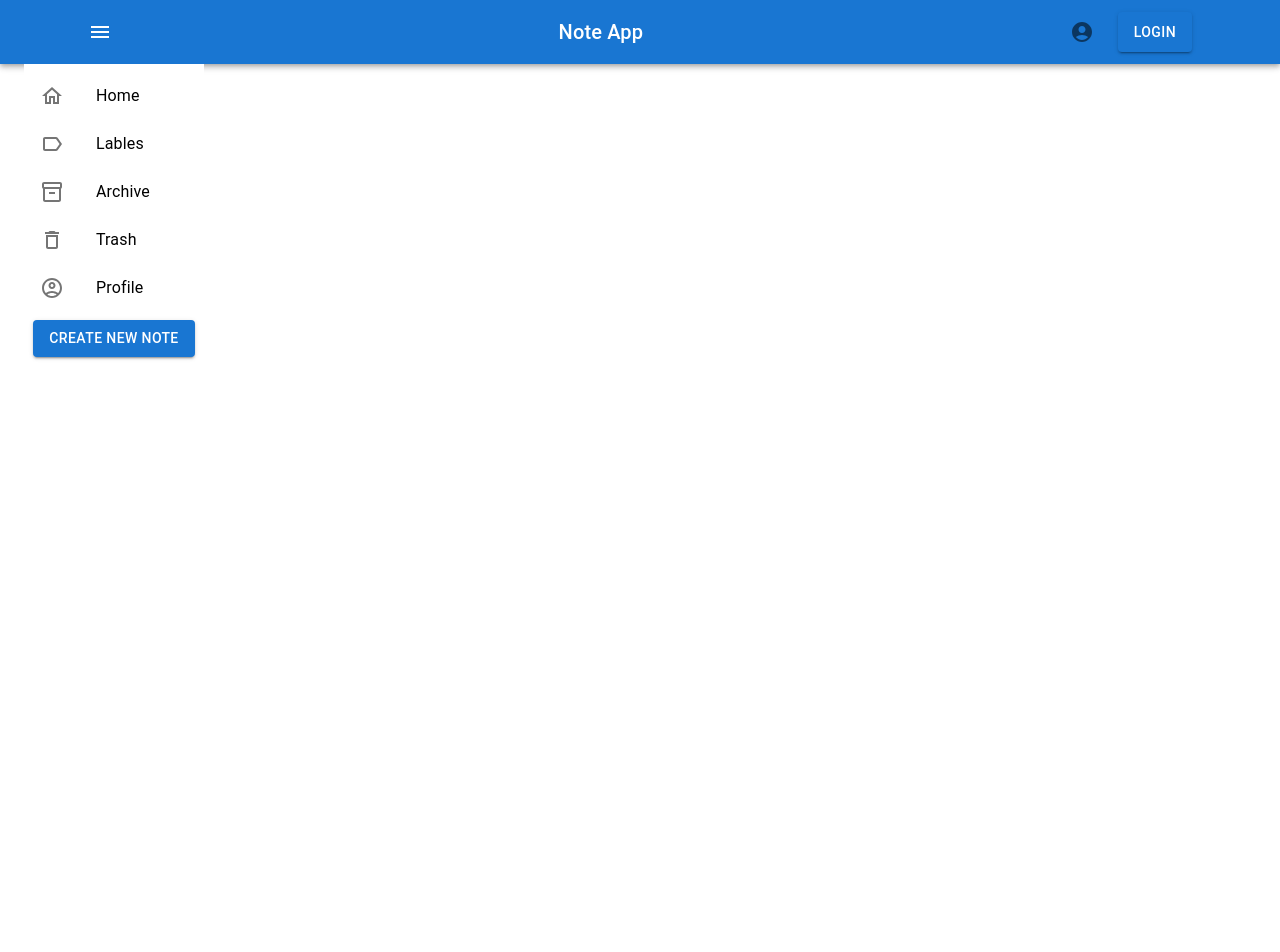
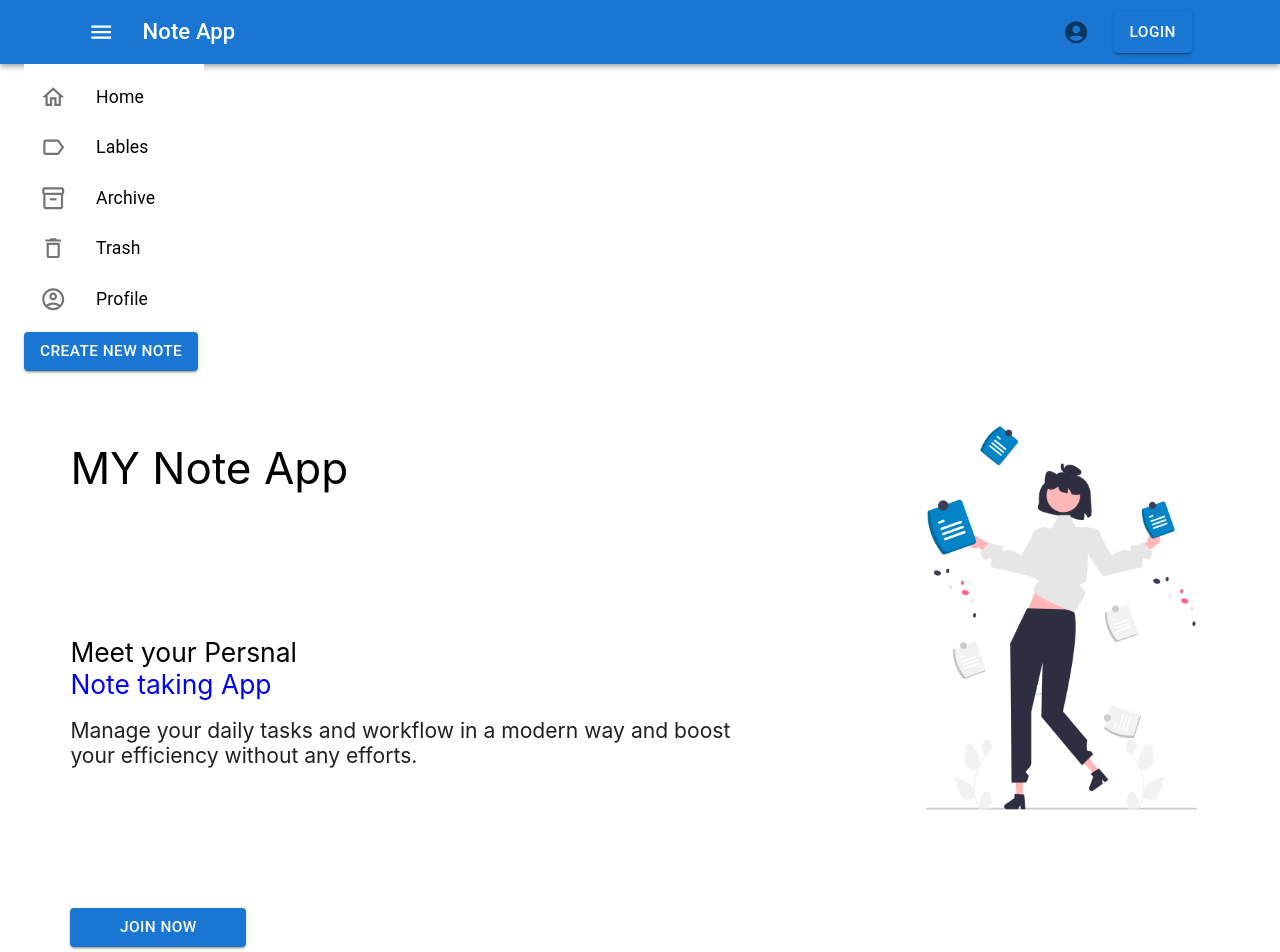
Before and after one commit to theVivek-kumar/Kernal-NoteV1, a React (Create React App) app: page /mainPage in a window 1280 px wide. Shown: the top 952 px of the page. Before the commit the page ends 800 px from the top, so only its background shows below. Built offline with nearby package versions, Linux system fonts and the light colour scheme; what miragejs would draw is missing.

Commit message:
mainpage

```diff
--- a/src/App.css
+++ b/src/App.css
@@ -1,51 +1,50 @@
-.App {
-  text-align: center;
+
+*{margin: 0;padding: 0; box-sizing: border-box;}
+:root{
+  font-family: monospace;
+  font-size: 1.1rem;
 }
-
-.App-logo {
-  height: 40vmin;
-  pointer-events: none;
+.landing-page-container{
+  display: flex;
+  justify-content: center;
+  width: 100%;
+  margin: auto;
+  height: auto;
 }
-
-@media (prefers-reduced-motion: no-preference) {
-  .App-logo {
-    animation: App-logo-spin infinite 20s linear;
-  }
-}
-
-.App-header {
-  background-color: #22201c;
-  min-height: 100vh;
+.landing-wrapper{
   display: flex;
   flex-direction: column;
-  align-items: center;
-  justify-content: center;
-  color: white;
+  margin: 1rem;
+  flex-wrap: wrap;
+  width: auto;
+  margin: 2rem;
+  padding:2rem;
 }
-
-.App-link {
-  color: #61dafb;
+.landingpage-header{
+  font-size: 2.5rem;
 }
-
-.brand-title {
-  font-size: 3rem;
-  color: #d9d9d9;
+.pera-1{
+  font-size: 1.2rem;
+  color: rgb(33, 33, 33);
+  padding-top:1rem;
 }
-
-.brand-title span {
-  color: #ffde59;
+.heading-2{
+  font-size: 1.5rem;
+  padding-top: 8rem;
 }
-
-.brand-description {
-  font-size: 1.4rem;
+.heading-2-color{
+font-size: 1.5rem;
+color: blue;
 }
-
-.links {
-  display: flex;
+.have-account{
+  font-size: 1.2rem;
+  color: blue;
+  padding-top: 1.5rem;
+  text-decoration: none;
 }
-
-.links a {
-  color: #d9d9d9;
-  font-size: 1.2rem;
-  margin: 1rem;
+.landing-page-image{
+  width: 100%;
+  height: auto;
+  min-width: 10rem;
+  overflow: hidden;
 }
--- a/src/Pages/LandingPage.jsx
+++ b/src/Pages/LandingPage.jsx
@@ -1,6 +1,6 @@
 import React from 'react';
-import image from '../asset/undraw_Ideas_flow_re_bmea.png';
-// import {Button} from '@mui/material'
+import image from '../asset/undraw_Ideas_flow_re_bmea (1).png';
+import {Button} from '@mui/material'
 function LandingPage() {
     return (
         <>
@@ -12,7 +12,7 @@ function LandingPage() {
         <div className='heading-2'>Meet your Persnal</div>
         <div className='heading-2-color'>Note taking App</div>
         <p className='pera-1' >Manage your daily tasks and workflow in a modern way and boost your efficiency without any efforts.</p>
-       {/* <Button sx={{width:"10rem", margin:"8rem 0 0"}} variant='contained' >join now</Button> */}
+       <Button sx={{width:"10rem", margin:"8rem 0 0"}} variant='contained' >join now</Button>
         <a className='have-account' href='#'>Already have a Account</a>
     </div>
     <div>
--- a/src/Pages/MainPage.jsx
+++ b/src/Pages/MainPage.jsx
@@ -1,12 +1,14 @@
 import React from 'react'
 import AsideBar from '../Componenets/AsideBar'
 import Navbar from '../Componenets/Navbar'
+import LandingPage from './LandingPage'
 
 function MainPage() {
     return (
       <>
       <Navbar />
-            <AsideBar />
+        <AsideBar />
+        <LandingPage/>
         </>
   )
 }
```
Also changed, not shown: src/asset/undraw_Ideas_flow_re_bmea (1).png (added).
